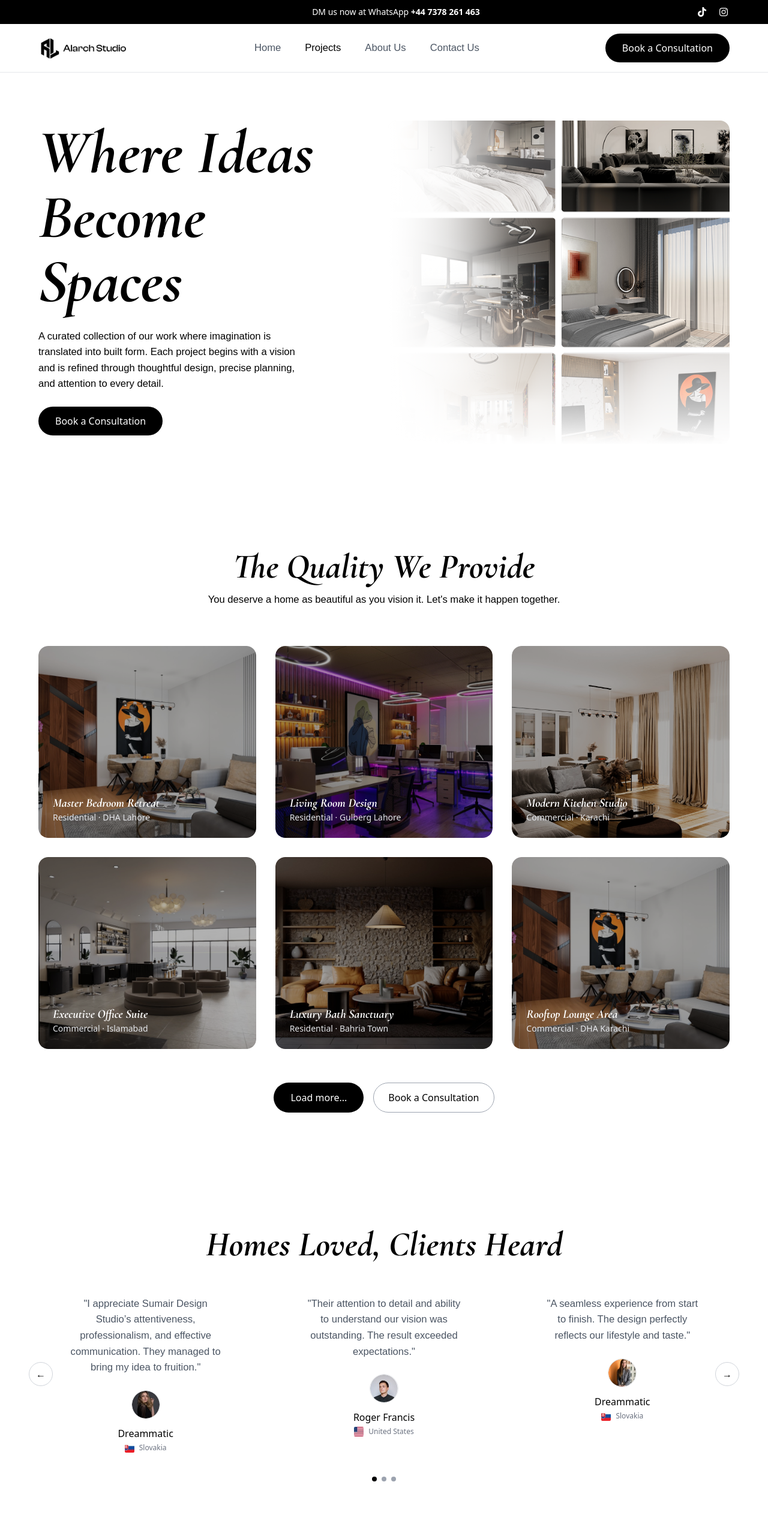
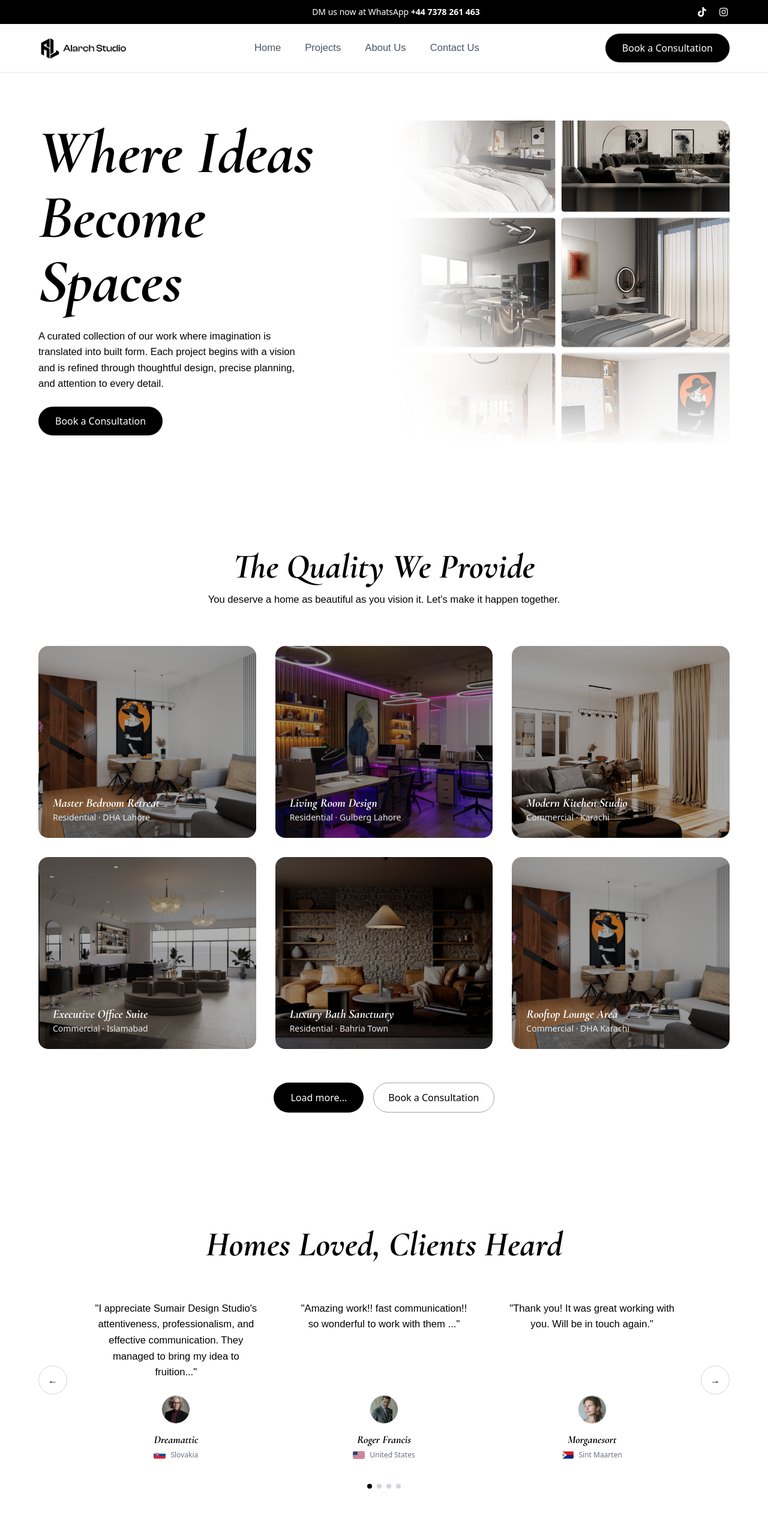
Before and after one commit to Faizan4dev/Alarch_studio, a React (Vite) app: page /Alarch_studio/projects in a window 1280 px wide. Shown: the top 2566 px of the page at 60% size. Built offline with nearby package versions, Linux system fonts and the light colour scheme.

Commit message:
FAQS added , homepage ready

```diff
--- /dev/null
+++ b/src/components/sections/FAQSection.jsx
@@ -0,0 +1,104 @@
+import { useState } from "react";
+
+const faqs = [
+  {
+    question: "How do we begin working together?",
+    answer:
+      "Every project starts with a complimentary discovery conversation — no forms, no pressure. We simply talk, understand your vision, and determine whether we are the right fit for each other.",
+  },
+  {
+    question: "What types of projects do you take on?",
+    answer:
+      "We work across residential and commercial interiors, from single-room transformations to full architectural projects. If the brief is thoughtful and the ambition is high, we are interested.",
+  },
+  {
+    question: "How long does a typical project take?",
+    answer:
+      "Timelines vary with the scale and complexity of each project. A focused residential brief typically runs three to six months. Larger or more layered projects are scoped individually during our initial conversation.",
+  },
+  {
+    question: "Do you work with clients outside your city?",
+    answer:
+      "Yes. A significant portion of our work is delivered for clients we have never met in person. We have built our process specifically to work seamlessly across distances — without any compromise to the quality of outcome.",
+  },
+  {
+    question: "How involved do I need to be during the process?",
+    answer:
+      "As involved as you wish to be. Some clients prefer to be consulted at every turn. Others hand us a brief and return to a finished space. We adapt entirely to how you work best.",
+  },
+];
+
+function FAQSection() {
+  const [activeIndex, setActiveIndex] = useState(0);
+
+  const toggle = (index) => {
+    setActiveIndex(activeIndex === index ? null : index);
+  };
+
+  return (
+    <div className="bg-white py-16 md:py-20 xl:py-24 2xl:py-28">
+
+      <div className="container-main max-w-[900px] xl:max-w-[1200px] 2xl:max-w-[2300px]">
+
+        {/* 🔥 HEADING */}
+        <div className="text-center mb-10 xl:mb-14 2xl:mb-16">
+          <h2 className="heading-section italic">
+            Frequently Asked Questions (FAQs)
+          </h2>
+
+          <p className="text-body text-gray-500 mt-3">
+            The list of frequently asked questions about Starting Project is given below.
+          </p>
+        </div>
+
+        {/* 🔥 FAQ LIST */}
+        <div className="space-y-4 xl:space-y-6 2xl:space-y-7">
+
+          {faqs.map((item, index) => (
+            <div
+              key={index}
+              className="border border-gray-200 rounded-xl
+                px-5 py-4
+                xl:px-7 xl:py-6
+                2xl:px-9 2xl:py-7"
+            >
+
+              {/* QUESTION */}
+              <button
+                onClick={() => toggle(index)}
+                className="w-full flex items-center justify-between text-left gap-6"
+              >
+                <span className="text-body font-medium max-w-[85%]">
+                  {item.question}
+                </span>
+
+                <span className="text-lg xl:text-xl 2xl:text-2xl">
+                  {activeIndex === index ? "−" : "+"}
+                </span>
+              </button>
+
+              {/* ANSWER */}
+              <div
+                className={`overflow-hidden transition-all duration-300 ${
+                  activeIndex === index
+                    ? "max-h-[500px] mt-4"
+                    : "max-h-0"
+                }`}
+              >
+                <p className="text-body text-gray-600">
+                  {item.answer}
+                </p>
+              </div>
+
+            </div>
+          ))}
+
+        </div>
+
+      </div>
+
+    </div>
+  );
+}
+
+export default FAQSection;
--- a/src/components/sections/ProjectsTestimonals.jsx
+++ b/src/components/sections/ProjectsTestimonals.jsx
@@ -1,71 +1,97 @@
-import prsn1 from "../../assets/prsn1.jpeg";
-import prsn2 from "../../assets/prsn2.jpeg";
-import prsn3 from "../../assets/prsn3.jpeg";
+import { useRef } from "react";
+
+import prsn66 from "../../assets/prsn6.jpeg";
+import prsn6 from "../../assets/prsn6.jpg";
+import prsn7 from "../../assets/prsn7.jpg";
+import prsn8 from "../../assets/prsn8.png";
+import prsn9 from "../../assets/prsn9.png";
+import prsn10 from "../../assets/prsn10.png";
+import prsn11 from "../../assets/prsn11.png";
+import prsn12 from "../../assets/prsn12.png";
+import prsn13 from "../../assets/prsn13.jpg";
+import prsn14 from "../../assets/prsn14.png";
+import prsn15 from "../../assets/prsn14.png";
 
 import flagSK from "../../assets/slovakia.jpeg";
 import flagUS from "../../assets/usa.jpeg";
+import flagFR from "../../assets/flagFR.png";
+import flagGR from "../../assets/flagGR.png";
+import flagSA from "../../assets/flagSA.png";
+import flagSM from "../../assets/flagSM.png";
+import flagSP from "../../assets/flagSP.png";
+import flagSW from "../../assets/flagSW.png";
+import flagUK from "../../assets/flagUK.png";
 
 const testimonials = [
-  {
-    text: "I appreciate Sumair Design Studio’s attentiveness, professionalism, and effective communication. They managed to bring my idea to fruition.",
-    name: "Dreammatic",
-    img: prsn1,
-    flag: flagSK,
-    country: "Slovakia",
-  },
-  {
-    text: "Their attention to detail and ability to understand our vision was outstanding. The result exceeded expectations.",
-    name: "Roger Francis",
-    img: prsn2,
-    flag: flagUS,
-    country: "United States",
-  },
-  {
-    text: "A seamless experience from start to finish. The design perfectly reflects our lifestyle and taste.",
-    name: "Dreammatic",
-    img: prsn3,
-    flag: flagSK,
-    country: "Slovakia",
-  },
+  { text: "I appreciate Sumair Design Studio's attentiveness, professionalism, and effective communication. They managed to bring my idea to fruition...", name: "Dreamattic", img: prsn66, flag: flagSK, country: "Slovakia" },
+  { text: "Amazing work!! fast communication!! so wonderful to work with them ...", name: "Roger Francis", img: prsn7, flag: flagUS, country: "United States" },
+  { text: "Thank you! It was great working with you. Will be in touch again.", name: "Morganesort", img: prsn8, flag: flagSM, country: "Sint Maarten" },
+  { text: "Sumair Design Studio’s done a amazing job on our project with incredible attention to details and outstanding visual appeal.", name: "Jalicia", img: prsn9, flag: flagUS, country: "United States" },
+  { text: "Thrilled with Sumair Design Studio’s work! Highly recommend for 3D interior modeling projects!", name: "Cazpey", img: prsn10, flag: flagGR, country: "Germany" },
+  { text: "Amazing job with incredible attention to detail and outstanding visual appeal.", name: "Ehabbarazi", img: prsn11, flag: flagUK, country: "United Kingdom" },
+  { text: "They understood my vision perfectly and delivered beyond expectations.", name: "El Muntasir", img: prsn12, flag: flagSA, country: "Saudi Arabia" },
+  { text: "Very satisfied with the work! Fast implementation and great communication.", name: "Leolaina", img: prsn13, flag: flagSW, country: "Switzerland" },
+  { text: "Excellent personality, easy to communicate, will definitely come back.", name: "Harrind", img: prsn14, flag: flagSP, country: "Singapore" },
+  { text: "Très patient et professionnel. Je recommande vivement.", name: "Miyiger", img: prsn6, flag: flagFR, country: "France" },
 ];
 
-function ProjectsTestimonial() {
+function TestimonialSection() {
+  const scrollRef = useRef(null);
+
+  const scroll = (dir) => {
+    const container = scrollRef.current;
+    const card = container.firstChild;
+
+    const cardWidth = card.offsetWidth + 32; // gap-8
+
+    container.scrollBy({
+      left: dir === "left" ? -cardWidth : cardWidth,
+      behavior: "smooth",
+    });
+  };
+
   return (
-    <div className="w-full bg-white py-16 md:py-20 xl:py-24">
+    <div className="bg-white py-16 md:py-20 xl:py-24">
 
-      <div className="container-main text-center">
+      <div className="container-main">
 
-        {/* 🔥 TITLE */}
-        <h2 className="heading-section italic mb-12 md:mb-14">
+        {/* HEADING */}
+        <h2 className="text-center heading-section italic">
           Homes Loved, Clients Heard
         </h2>
 
-        {/* 🔥 WRAPPER */}
-        <div className="relative">
+        {/* CONTENT */}
+        <div className="mt-12 md:mt-16 flex items-center gap-6">
 
           {/* LEFT ARROW */}
-          <button className="hidden md:flex absolute -left-4 top-1/2 -translate-y-1/2 w-10 h-10 border border-gray-300 rounded-full items-center justify-center icon-hover">
+          <button
+            onClick={() => scroll("left")}
+            className="hidden md:flex shrink-0 w-12 h-12 rounded-full border border-gray-300 items-center justify-center icon-hover"
+          >
             ←
           </button>
 
-          {/* RIGHT ARROW */}
-          <button className="hidden md:flex absolute -right-4 top-1/2 -translate-y-1/2 w-10 h-10 border border-gray-300 rounded-full items-center justify-center icon-hover">
-            →
-          </button>
-
-          {/* 🔥 TESTIMONIAL GRID */}
-          <div className="grid grid-cols-1 md:grid-cols-3 gap-8 md:gap-10 items-start">
+          {/* SLIDER */}
+          <div
+            ref={scrollRef}
+            className="flex gap-8 overflow-x-auto no-scrollbar scroll-smooth w-full"
+          >
 
             {testimonials.map((item, index) => (
               <div
                 key={index}
-                className="max-w-[260px] mx-auto transition duration-300 hover:opacity-90"
+                className="flex-shrink-0 w-full md:w-[calc((100%-64px)/3)]"
               >
 
-                <p className="text-body text-gray-600">
+                {/* CARD */}
+                <div className="h-full flex flex-col justify-between text-center px-4">
+
+                  {/* TEXT (fixed height for alignment) */}
+                  <p className="text-body min-h-[110px]">
                     "{item.text}"
                   </p>
 
+                  {/* BOTTOM */}
                   <div className="mt-6 flex flex-col items-center">
 
                     <img
@@ -74,15 +100,15 @@ function ProjectsTestimonial() {
                       className="w-12 h-12 rounded-full object-cover border border-gray-200"
                     />
 
-                  <p className="mt-3 font-medium">
+                    <p className="mt-3 font-['Cormorant_Garamond'] italic text-lg">
                       {item.name}
                     </p>
 
-                  <div className="flex items-center justify-center gap-2 mt-1">
+                    <div className="flex items-center gap-2 mt-1">
                       <img
                         src={item.flag}
                         alt={item.country}
-                      className="w-4 h-4 object-cover rounded-[2px]"
+                        className="w-5 h-3 object-cover rounded-sm"
                       />
                       <p className="text-xs text-gray-500">
                         {item.country}
@@ -92,17 +118,28 @@ function ProjectsTestimonial() {
                   </div>
 
                 </div>
+
+              </div>
             ))}
 
           </div>
 
+          {/* RIGHT ARROW */}
+          <button
+            onClick={() => scroll("right")}
+            className="hidden md:flex shrink-0 w-12 h-12 rounded-full border border-gray-300 items-center justify-center icon-hover"
+          >
+            →
+          </button>
+
         </div>
 
-        {/* 🔥 DOTS */}
-        <div className="flex justify-center mt-8 md:mt-10 gap-2">
+        {/* DOTS */}
+        <div className="mt-8 md:mt-10 flex justify-center gap-2">
           <div className="w-2 h-2 bg-black rounded-full"></div>
-          <div className="w-2 h-2 bg-gray-400 rounded-full"></div>
-          <div className="w-2 h-2 bg-gray-400 rounded-full"></div>
+          <div className="w-2 h-2 bg-gray-300 rounded-full"></div>
+          <div className="w-2 h-2 bg-gray-300 rounded-full"></div>
+          <div className="w-2 h-2 bg-gray-300 rounded-full"></div>
         </div>
 
       </div>
@@ -110,4 +147,4 @@ function ProjectsTestimonial() {
   );
 }
 
-export default ProjectsTestimonial;
+export default TestimonialSection;
--- a/src/components/ui/Navbar.jsx
+++ b/src/components/ui/Navbar.jsx
@@ -1,17 +1,12 @@
-import { Link, useLocation } from "react-router-dom";
+import { Link } from "react-router-dom";
 import { useState } from "react";
 import alarch from "../../assets/alarch.png";
 
 function Navbar() {
-  const location = useLocation();
   const [menuOpen, setMenuOpen] = useState(false);
 
-  const linkStyle = (path) =>
-    `block py-2 transition ${
-      location.pathname === path
-        ? "text-black font-medium"
-        : "text-gray-600 hover:text-black"
-    }`;
+  const linkStyle =
+    "block py-2 px-3 rounded-md transition-all duration-200 text-gray-600 hover:text-black hover:bg-gray-100/70";
 
   return (
     <div className="w-full">
@@ -20,15 +15,12 @@ function Navbar() {
       <div className="bg-black text-white">
         <div className="container-main py-2 flex items-center justify-between">
 
-          {/* LEFT (empty for balance on large screens) */}
           <div className="hidden md:block w-24"></div>
 
-          {/* CENTER TEXT */}
           <p className="text-xs md:text-sm text-center flex-1">
             DM us now at WhatsApp <b>+44 7378 261 463</b>
           </p>
 
-          {/* RIGHT ICONS */}
           <div className="flex gap-4 items-center">
             <i className="fab fa-tiktok text-sm md:text-base cursor-pointer hover:opacity-70"></i>
             <i className="fab fa-instagram text-sm md:text-base cursor-pointer hover:opacity-70"></i>
@@ -42,7 +34,7 @@ function Navbar() {
         <div className="container-main py-4 flex items-center justify-between">
 
           {/* LOGO */}
-          <Link to="/" className="flex items-center">
+          <Link to="/home" className="flex items-center">
             <img
               src={alarch}
               alt="Alarach Studio"
@@ -51,14 +43,27 @@ function Navbar() {
           </Link>
 
           {/* DESKTOP LINKS */}
-          <div className="hidden md:flex space-x-10 text-body">
-            <Link to="/" className={linkStyle("/")}>Home</Link>
-            <Link to="/projects" className={linkStyle("/projects")}>Projects</Link>
-            <Link to="/about" className={linkStyle("/about")}>About Us</Link>
-            <Link to="/contact" className={linkStyle("/contact")}>Contact Us</Link>
+          <div className="hidden md:flex space-x-4 text-body">
+
+            <Link to="/home" className={linkStyle}>
+              Home
+            </Link>
+
+            <Link to="/projects" className={linkStyle}>
+              Projects
+            </Link>
+
+            <Link to="/about" className={linkStyle}>
+              About Us
+            </Link>
+
+            <Link to="/contact" className={linkStyle}>
+              Contact Us
+            </Link>
+
           </div>
 
-          {/* CTA (desktop only) */}
+          {/* CTA */}
           <button className="hidden md:block btn-primary">
             Book a Consultation
           </button>
@@ -76,25 +81,24 @@ function Navbar() {
         {/* 🔽 MOBILE MENU */}
         {menuOpen && (
           <div className="md:hidden border-t">
-            <div className="container-main py-4 flex flex-col">
+            <div className="container-main py-4 flex flex-col gap-2">
 
-              <Link to="/" className={linkStyle("/")} onClick={() => setMenuOpen(false)}>
+              <Link to="/home" className={linkStyle} onClick={() => setMenuOpen(false)}>
                 Home
               </Link>
 
-              <Link to="/projects" className={linkStyle("/projects")} onClick={() => setMenuOpen(false)}>
+              <Link to="/projects" className={linkStyle} onClick={() => setMenuOpen(false)}>
                 Projects
               </Link>
 
-              <Link to="/about" className={linkStyle("/about")} onClick={() => setMenuOpen(false)}>
+              <Link to="/about" className={linkStyle} onClick={() => setMenuOpen(false)}>
                 About Us
               </Link>
 
-              <Link to="/contact" className={linkStyle("/contact")} onClick={() => setMenuOpen(false)}>
+              <Link to="/contact" className={linkStyle} onClick={() => setMenuOpen(false)}>
                 Contact Us
               </Link>
 
-              {/* CTA */}
               <button className="mt-4 w-full btn-primary">
                 Book a Consultation
               </button>
--- a/src/pages/Home.jsx
+++ b/src/pages/Home.jsx
@@ -4,6 +4,7 @@ import LogoStrip from "../components/sections/LogoStrip";
 import WhySection from "../components/sections/WhySection";
 import QualitySection from "../components/sections/QualitySection";
 import ServicesSection from "../components/sections/ServicesSection";
+import FAQSection from "../components/sections/FAQSection";
 import TestimonialSection from "../components/sections/TestimonialSection";
 import CTA from "../components/ui/CTA";
 import Footer from "../components/ui/Footer";
@@ -17,6 +18,7 @@ function Home() {
       <WhySection />
       <QualitySection />
       <ServicesSection />
+      <FAQSection />
       <TestimonialSection />
       <CTA />
       <Footer />
```
Lines whose indentation alone changed are shown as unchanged.
